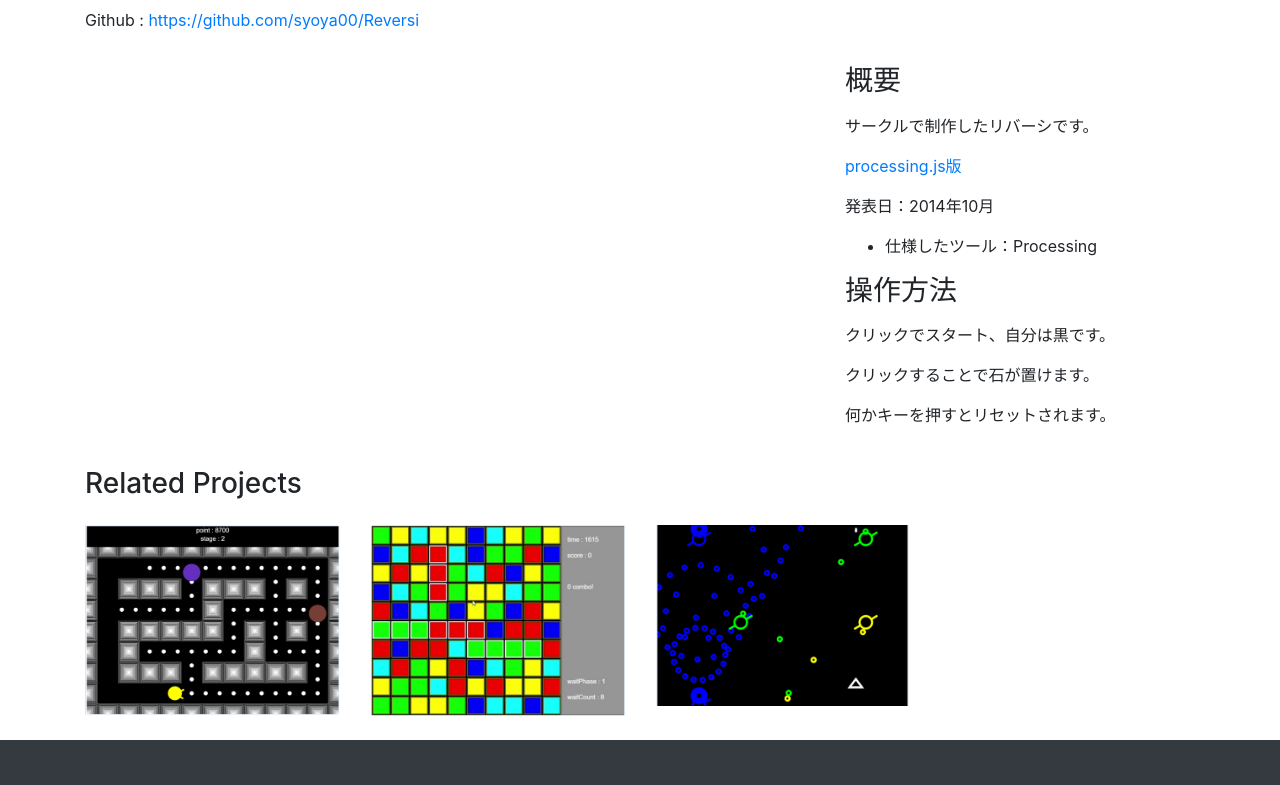
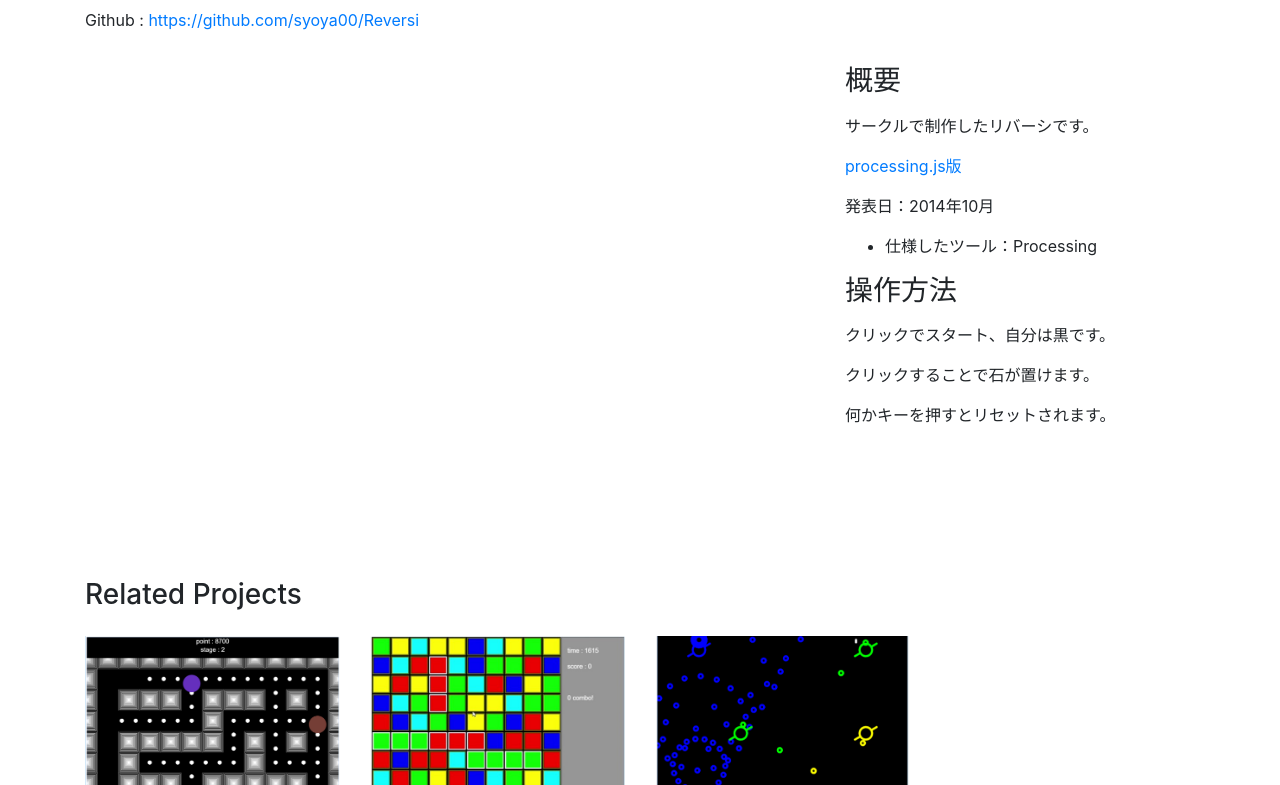
Before and after one commit to syoya00/syoya00.github.io, a website: page Reversi.html in a window 1280 px wide. Shown: the part 144-929 px from the top of the page. Drawn offline with Linux system fonts and the light colour scheme; no server answers.

Commit message:
widthとheightを調整

```diff
--- a/Reversi.html
+++ b/Reversi.html
@@ -56,7 +56,7 @@
       <div class="row">
 
         <div class="col-md-8">
-          <canvas data-processing-sources="Reversi/Menu.pde Reversi/PlayerAI.pde Reversi/reversi.pde Reversi/ReversiMap.pde"></canvas>
+          <canvas data-processing-sources="Reversi/Menu.pde Reversi/PlayerAI.pde Reversi/reversi.pde Reversi/ReversiMap.pde" width = "750" height = "500"></canvas>
           <script src="./processing.min.js"></script>
         </div>
 
```
